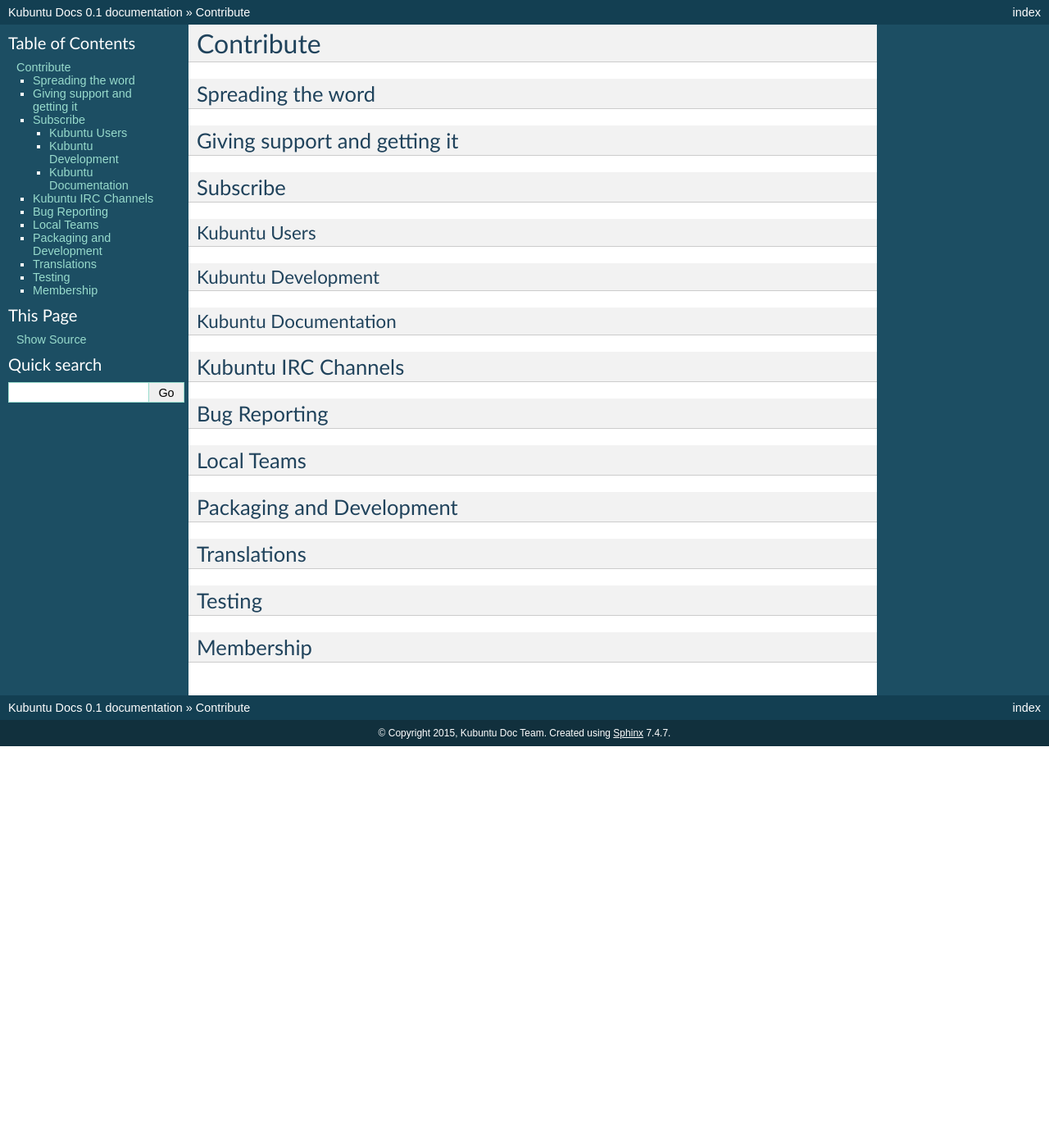
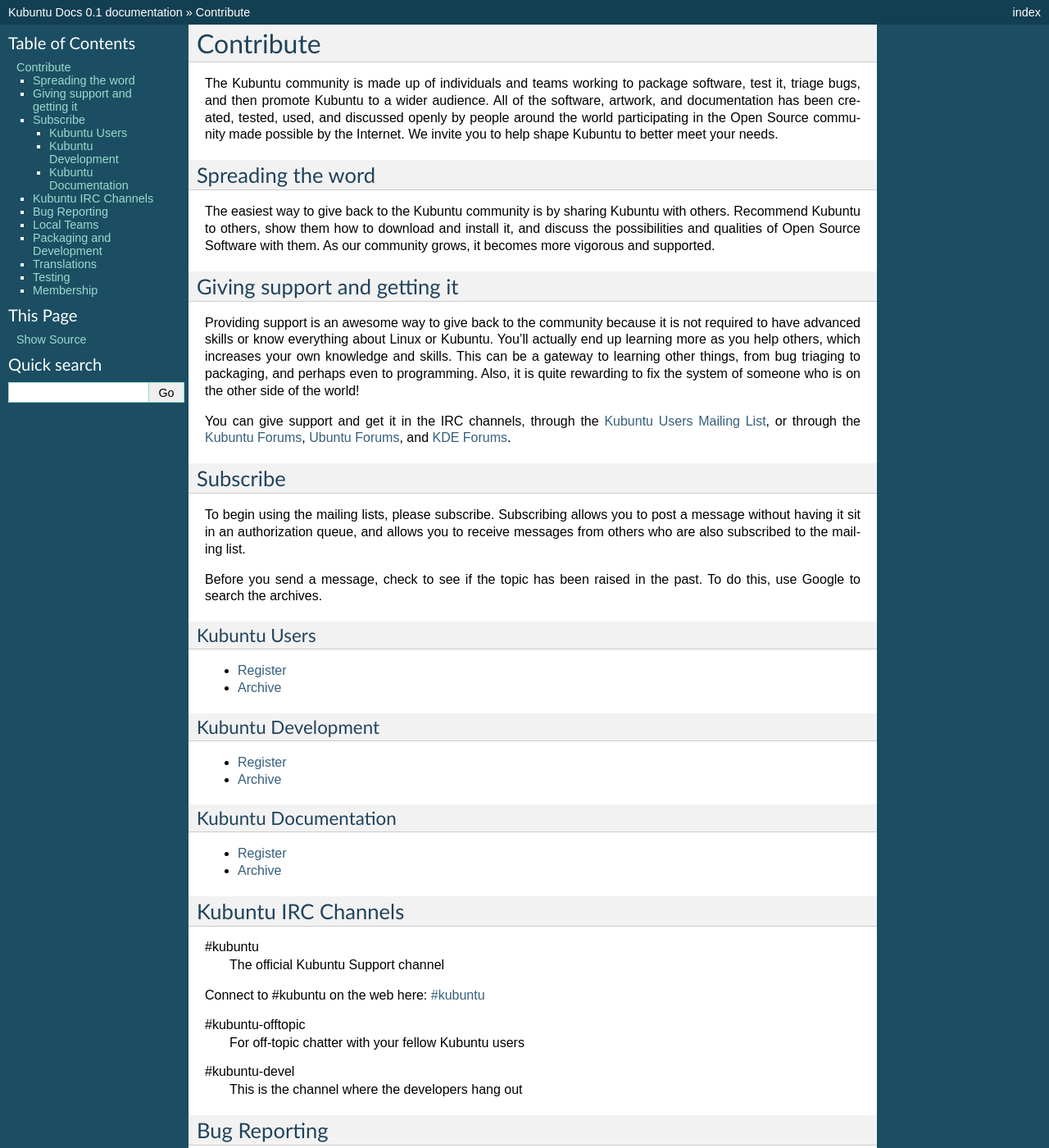
Before and after one commit to kubuntu-team/kubuntu-manual, a Sphinx documentation site: the page built from source/docs/contribute.rst, in a window 1280 px wide and 1400 px high. Shown: the whole window at 82% size. Built offline with Sphinx 7.4.7, drawn with Linux system fonts in a browser that asks for light colours; some of the changed text lies outside the part shown.

Commit message:
Finished source/docs/contribute.rst but going to update a page linked in the file

```diff
--- a/source/docs/contribute.rst
+++ b/source/docs/contribute.rst
@@ -2,41 +2,89 @@
 Contribute
 ###########
 
+The Kubuntu community is made up of individuals and teams working to package software, test it, triage bugs, and then promote Kubuntu to a wider audience. All of the software, artwork, and documentation has been created, tested, used, and discussed openly by people around the world participating in the Open Source community made possible by the Internet. We invite you to help shape Kubuntu to better meet your needs.
+
 Spreading the word
 -------------------
+
+The easiest way to give back to the Kubuntu community is by sharing Kubuntu with others. Recommend Kubuntu to others, show them how to download and install it, and discuss the possibilities and qualities of Open Source Software with them. As our community grows, it becomes more vigorous and supported.
 
 Giving support and getting it
 ------------------------------
 
+Providing support is an awesome way to give back to the community because it is not required to have advanced skills or know everything about Linux or Kubuntu. You'll actually end up learning more as you help others, which increases your own knowledge and skills. This can be a gateway to learning other things, from bug triaging to packaging, and perhaps even to programming. Also, it is quite rewarding to fix the system of someone who is on the other side of the world!
+
+You can give support and get it in the IRC channels, through the `Kubuntu Users Mailing List <https://lists.ubuntu.com/mailman/listinfo/kubuntu-users>`_, or through the `Kubuntu Forums <https://www.kubuntuforums.net/content.php>`_, `Ubuntu Forums <http://ubuntuforums.org/>`_, and `KDE Forums <https://forum.kde.org/>`_.
+
 Subscribe
 ----------
+
+To begin using the mailing lists, please subscribe. Subscribing allows you to post a message without having it sit in an authorization queue, and allows you to receive messages from others who are also subscribed to the mailing list.
+
+Before you send a message, check to see if the topic has been raised in the past. To do this, use Google to search the archives.
 
 Kubuntu Users
 ~~~~~~~~~~~~~~
 
+* `Register <https://lists.ubuntu.com/mailman/listinfo/kubuntu-users>`_
+* `Archive <https://lists.ubuntu.com/archives/kubuntu-users>`_
+
 Kubuntu Development
 ~~~~~~~~~~~~~~~~~~~~
+
+* `Register <https://lists.ubuntu.com/mailman/listinfo/kubuntu-devel>`_
+* `Archive <https://lists.ubuntu.com/archives/kubuntu-devel>`_
 
 Kubuntu Documentation
 ~~~~~~~~~~~~~~~~~~~~~~
 
+* `Register <https://lists.ubuntu.com/mailman/listinfo/ubuntu-doc>`_
+* `Archive <https://lists.ubuntu.com/archives/ubuntu-doc>`_
+
 Kubuntu IRC Channels
 ---------------------
+
+#kubuntu
+    The official Kubuntu Support channel
+
+Connect to #kubuntu on the web here: `#kubuntu <irc://irc.ubuntu.com/kubuntu>`_
+
+#kubuntu-offtopic
+    For off-topic chatter with your fellow Kubuntu users
+#kubuntu-devel
+    This is the channel where the developers hang out
 
 Bug Reporting
 --------------
 
+Filing good bugs is very important to improving the quality of Kubuntu. For information about filing bugs and writing useful bug reports, see `Bug Reporting <https://wiki.kubuntu.org/Kubuntu/Bugs/Reporting>`_.
+
+For typical responses that you will likely get from upstream KDE developers, see `Bug Responses <https://community.kde.org/Kubuntu/BugTriage>`_.
+
 Local Teams
 ------------
+
+If you want to meet other Kubuntu users in your area, look for a Local Ubuntu Community team (LoCo team for short) to join.
+
+* `LoCo portal <http://loco.ubuntu.com/>`_
+* `LoCo Team List wiki <https://wiki.ubuntu.com/LoCoTeams>`_
 
 Packaging and Development
 --------------------------
 
+Information about making packages and helping to `develop Kubuntu <https://wiki.kubuntu.org/Kubuntu/GettingInvolved/Development>`_.
+
 Translations
 -------------
+
+Kubuntu welcomes all translators from all over the world. Translating Kubuntu helps usage by people who are more comfortable with their mother tongue. The required translations can be found here, `Kubuntu Translation <https://community.kde.org/Kubuntu/Translation>`_.
 
 Testing
 --------
 
+Being a Kubuntu tester involves running bleeding-edge software, testing ISO's to see if they install correctly, and testing packages to confirm that a bug is fixed. If you want to help test Kubuntu, see `Kubuntu Testers <https://wiki.kubuntu.org/KubuntuTesters>`_.
+
 Membership
 -----------
+
+Have you found your spot in our community? Why don't you go grab an awesome Ubuntu Membership! Just follow this `link <https://wiki.ubuntu.com/Membership>`_!
```
